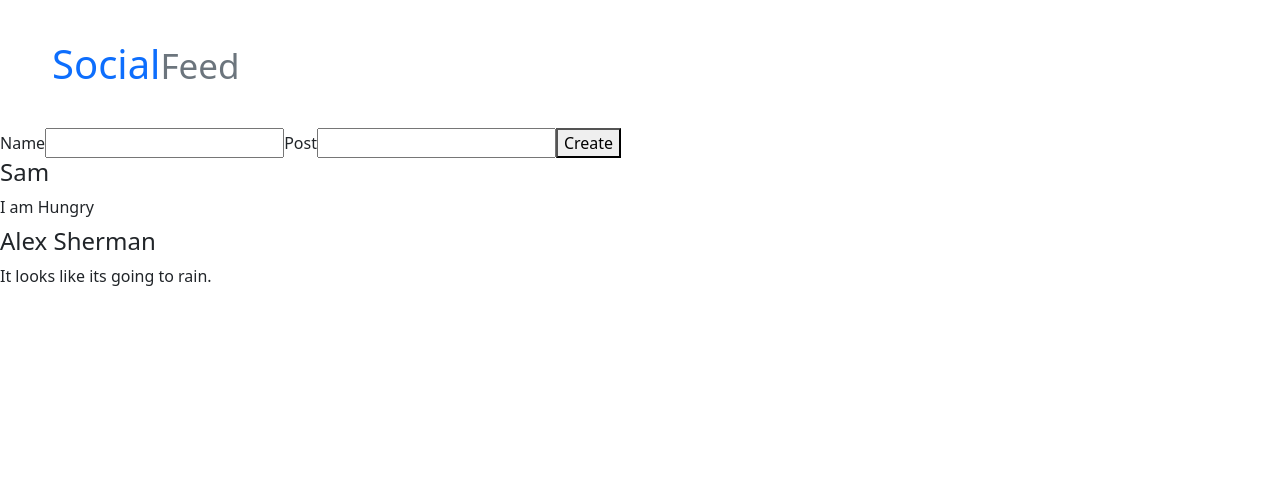
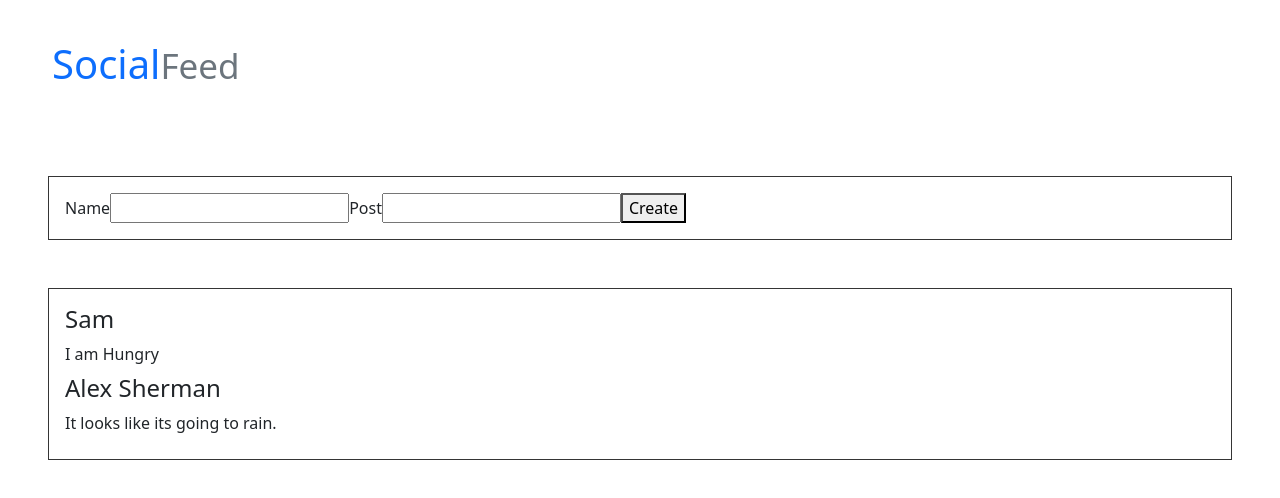
Before and after one commit to Yuffi64/Social_Feed_reactpj, a React (Create React App) app: page / in a window 1280 px wide. Shown: the top 498 px of the page. Built offline with nearby package versions, Linux system fonts and the light colour scheme.

Commit message:
Added App.css and creaded a border around createPost and displayPost with space in between.

```diff
--- a/src/App.css
+++ b/src/App.css
@@ -0,0 +1,7 @@
+.border-box {
+    border: 1px;
+    border-style: solid;
+    border-color:rgb(53, 53, 53);
+    margin: 3em;
+    padding: 1em;
+}
--- a/src/App.js
+++ b/src/App.js
@@ -1,6 +1,7 @@
 import React, { useState } from 'react';
 import DisplayPost from './components/DisplayPost';
 import CreatePost from './components/CreatePost/CreatePostForm';
+import './App.css';
 
 
 //Dont forget to follow I.C.E (Import, Component, Export)//
@@ -26,9 +27,13 @@ const App = (props) => {
 
         </div>
       </div>
+      <div className="border-box">
+      <CreatePost addNewPost={addPost}/>
+      </div>
+      <div className="border-box">
+      <DisplayPost parentsMedia={media}/>
+      </div>
 
-      <CreatePost addNewPost={addPost}/>
-      <DisplayPost parentsMedia={media}/>
 
 
 
--- a/src/components/displayPost.jsx
+++ b/src/components/displayPost.jsx
@@ -5,7 +5,7 @@ const DisplayPost = (props) => {
 
   return(
     <div>
-      <div className="header">
+      <div className="container" key={props.parentsMedia.length}>
 
       </div>
 
```
